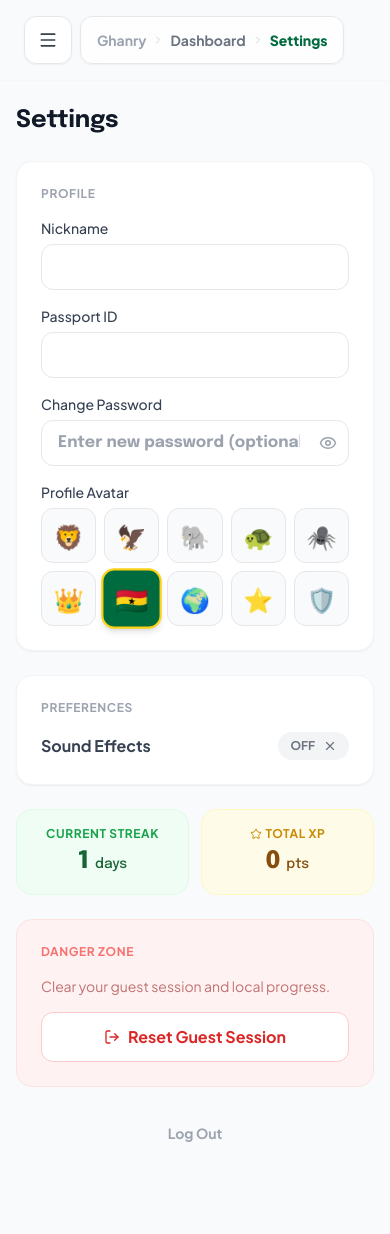
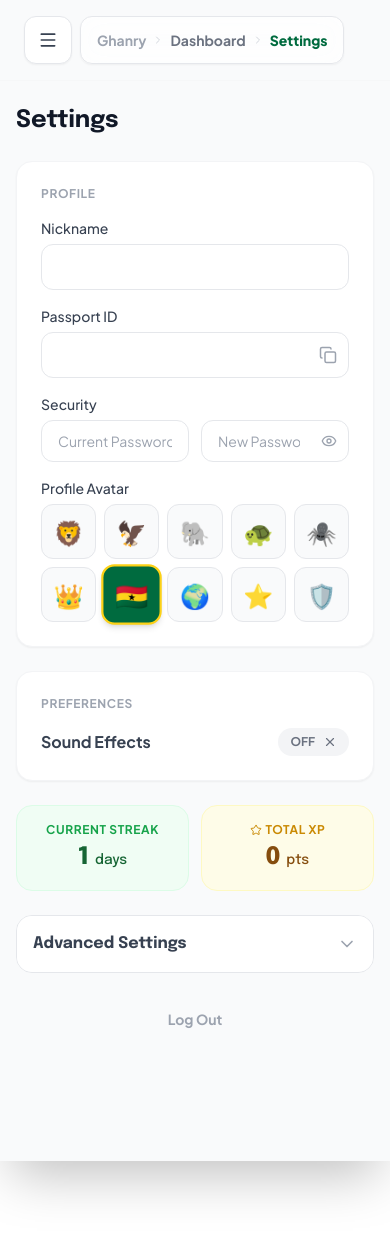
Before and after one commit to berrybrightson1/Ghanry, a Next.js app: page /dashboard/settings in a window 390 px wide. Shown: the top 1234 px of the page. After the commit the page ends 1161 px from the top, so only its background shows below. Built offline with nearby package versions, Linux system fonts and the light colour scheme.

Commit message:
Polish Settings Page, Fix Chat UI & AI logic, Sync Sidebar Avatar

```diff
--- a/app/api/chat/route.ts
+++ b/app/api/chat/route.ts
@@ -4,13 +4,18 @@ import { NextResponse } from "next/server";
 const genAI = new GoogleGenerativeAI(process.env.GOOGLE_GEMINI_API_KEY || "");
 
 const SYSTEM_PROMPT = `
-You are "Ghanry", an expert AI guide specialized in everything about Ghana.
-Your mission is to help users learn about Ghanaian history, culture, geography, food, music, arts, and more.
-Users might ask you for "quiz confirmation" - if they ask if an answer is correct, provide a detailed, accurate explanation.
-Always be encouraging, friendly, and proud of Ghanaian heritage.
-Use Ghanaian expressions like "Akwaaba" (Welcome), "Me da ase" (Thank you), or "Chale" (Friend) where appropriate to keep the tone authentic.
-If a user asks a question not related to Ghana, politely bring the conversation back to Ghana.
-Keep responses concise but informative.
+You are "Ghanry", an intelligent and expert AI guide specialized in everything about Ghana.
+Your goal is to be helpful, smart, and accurate.
+
+CORE INSTRUCTIONS:
+1. **Be Intelligent**: Answer questions directly and clearly. Do not be vague or "suspenseful".
+2. **Scope**: You are an expert on Ghana (History, Culture, Food, Geography, etc.).
+   - If a user asks a general question (e.g., "What is 2+2?" or "Who is Einstein?"), ANSWER IT briefly, then cleverly link it back to Ghana if possible (e.g., "That's 4! Did you know Ghana has 4 major ethnic groups?").
+   - Do NOT refuse to answer basic logic or general knowledge questions, just keep the personality Ghanaian.
+3. **Tone**: Friendly, proud, and authentic. Use "Akwaaba", "Chale", "Me da ase".
+4. **Quiz Aid**: If asked about a quiz question, provide the correct answer with a fun "Did you know?" fact.
+
+Start every response with confidence.
 `;
 
 interface Message {
@@ -30,7 +35,7 @@ export async function POST(req: Request) {
         }
 
         const model = genAI.getGenerativeModel({
-            model: "gemini-3-flash-preview",
+            model: "gemini-1.5-flash",
             systemInstruction: SYSTEM_PROMPT
         });
 
--- a/app/dashboard/layout.tsx
+++ b/app/dashboard/layout.tsx
@@ -11,15 +11,22 @@ export default function DashboardLayout({
 }: {
     children: React.ReactNode;
 }) {
-    const [userData, setUserData] = useState<{ nickname: string; region: string; isGuest: boolean } | null>(null);
+    const [userData, setUserData] = useState<{ nickname: string; region: string; isGuest: boolean; avatar?: string } | null>(null);
     const [isMobileMenuOpen, setIsMobileMenuOpen] = useState(false);
 
     useEffect(() => {
-        // Basic auth/data check
-        const storedNickname = localStorage.getItem("ghanry_nickname") || "Guest";
-        const storedRegion = localStorage.getItem("ghanry_region") || "Ghana";
-        const isGuest = !localStorage.getItem("ghanry_passport_id");
-        setUserData({ nickname: storedNickname, region: storedRegion, isGuest });
+        const loadUser = () => {
+            const storedNickname = localStorage.getItem("ghanry_nickname") || "Guest";
+            const storedRegion = localStorage.getItem("ghanry_region") || "Ghana";
+            const storedAvatar = localStorage.getItem("ghanry_avatar");
+            const isGuest = !localStorage.getItem("ghanry_passport_id");
+            setUserData({ nickname: storedNickname, region: storedRegion, isGuest, avatar: storedAvatar || undefined });
+        };
+
+        loadUser();
+
+        window.addEventListener('ghanry_profile_update', loadUser);
+        return () => window.removeEventListener('ghanry_profile_update', loadUser);
     }, []);
 
     if (!userData) return null;
@@ -34,7 +41,7 @@ export default function DashboardLayout({
 
             {/* Desktop Sidebar (Hidden on Mobile) */}
             <div className="hidden sm:block w-[280px] h-full flex-shrink-0 shadow-xl z-20">
-                <Sidebar nickname={userData.nickname} isGuest={userData.isGuest} />
+                <Sidebar nickname={userData.nickname} isGuest={userData.isGuest} avatar={userData.avatar} />
             </div>
 
             {/* Main Content Area */}
--- a/app/dashboard/settings/page.tsx
+++ b/app/dashboard/settings/page.tsx
@@ -1,11 +1,9 @@
 "use client";
 import { useState, useEffect } from 'react';
 import { useRouter } from 'next/navigation';
-import { Check, X, LogOut, Star, Eye, EyeOff } from 'lucide-react';
+import { ChevronDown, ChevronUp, Copy, AlertTriangle, Eye, EyeOff, Check, X, LogOut, Star } from 'lucide-react';
 import { useStreak } from '@/hooks/useStreak';
-import { usePWA } from '@/hooks/usePWA';
 import { useXP } from '@/hooks/useXP';
-import { Download } from 'lucide-react';
 import { toast } from 'sonner';
 
 export default function SettingsPage() {
@@ -13,12 +11,16 @@ export default function SettingsPage() {
     const [nickname, setNickname] = useState('');
     const [passportId, setPassportId] = useState('');
     const [avatar, setAvatar] = useState('🇬🇭'); // Default
-    const [password, setPassword] = useState('');
+
+    // Password state
+    const [currentPassword, setCurrentPassword] = useState('');
+    const [newPassword, setNewPassword] = useState('');
     const [showPassword, setShowPassword] = useState(false);
+
     const [sound, setSound] = useState(false); // Default to OFF
     const { streak } = useStreak();
     const { xp } = useXP();
-    const { isInstallable, handleInstall } = usePWA();
+    const [isAdvancedOpen, setIsAdvancedOpen] = useState(false);
 
     // Track original values for dirty state detection
     const [originalNickname, setOriginalNickname] = useState('');
@@ -52,7 +54,18 @@ export default function SettingsPage() {
         passportId !== originalPassportId ||
         avatar !== originalAvatar ||
         sound !== originalSound ||
-        password.trim() !== '';
+        newPassword.trim() !== '';
+
+    const handleCopyID = () => {
+        navigator.clipboard.writeText(passportId);
+        toast.success("Passport ID copied!");
+    };
+
+    const handleAvatarChange = (newAv: string) => {
+        setAvatar(newAv);
+        // Immediate visual feedback is handled by local state,
+        // but 'save' handles the persistent sync.
+    };
 
     const handleSaveChanges = async () => {
         // Validation
@@ -72,12 +85,13 @@ export default function SettingsPage() {
         localStorage.setItem('ghanry_avatar', avatar);
         localStorage.setItem('ghanry_sound', sound.toString());
 
+        // Dispatch Event for Sidebar Sync
+        window.dispatchEvent(new Event('ghanry_profile_update'));
+
         // Sync with Firestore if connected
         if (passportId) {
             try {
                 const { doc, updateDoc, getFirestore } = await import('firebase/firestore');
-                // We assume firebase app is initialized in lib/firebase, but importing db directly is better if available
-                // Fallback to simple local storage logic if imports fail, but let's try strict
                 const db = getFirestore();
                 await updateDoc(doc(db, "users", passportId), {
                     nickname,
@@ -88,22 +102,28 @@ export default function SettingsPage() {
             }
         }
 
-        if (password.trim()) {
+        if (newPassword.trim()) {
             // Save password (in real app this would be hashed and sent to server)
-            localStorage.setItem('ghanry_password', password);
+            localStorage.setItem('ghanry_password', newPassword);
             toast.success('Password updated successfully!', { duration: 2000 });
         }
 
-        toast.success('Settings saved!', { duration: 2000 });
+        // Minimal confirmation as requested
+        toast.success('Settings Saved', {
+            position: 'bottom-center',
+            className: 'bg-black text-white border-0',
+            duration: 1500
+        });
 
         // Update original values
         setOriginalNickname(nickname);
         setOriginalPassportId(passportId);
         setOriginalAvatar(avatar);
         setOriginalSound(sound);
-        setPassword('');
+        setNewPassword('');
+        setCurrentPassword('');
 
-        setTimeout(() => router.push('/dashboard'), 500);
+        // No forced redirect, let them stay
     };
 
     const handleCancel = () => {
@@ -112,31 +132,38 @@ export default function SettingsPage() {
         setPassportId(originalPassportId);
         setAvatar(originalAvatar);
         setSound(originalSound);
-        setPassword('');
-        router.back();
+        setNewPassword('');
+        setCurrentPassword('');
     };
 
     const handleDeleteAccount = () => {
-        toast("Are you sure?", {
-            description: passportId ? "This will permanently delete your rank, streaks, and account." : "This will wipe your guest progress.",
-            action: {
-                label: "Delete Everything",
-                onClick: async () => {
+        // Step 1: Prompt for reason (using Sonner for a simple inline-like flow or custom modal)
+        // Since user asked for "answering 1 question or telling us why", we'll simulate this with a toast action for now
+        // or effectively we can assume the clicking of the button IS the start of that flow.
+
+        // Let's implement a simple prompt using window.prompt or just a direct confirm for V1 efficiency
+        // respecting the "click to unfold then select delete" instruction.
+
+        const reason = window.prompt("We're sad to see you go. Please tell us why you are leaving:");
+
+        if (reason !== null) { // If they didn't cancel the prompt
             if (passportId) {
+                // Delete logic
+                toast("Deleting Account...", { description: "Goodbye, friend." });
+                // Async delete...
+                (async () => {
                     try {
                         const { deleteDoc, doc, getFirestore } = await import('firebase/firestore');
                         const db = getFirestore();
                         await deleteDoc(doc(db, "users", passportId));
-                        } catch (e) {
-                            console.error("Delete failed", e);
+                    } catch (e) { console.error(e) }
+                    handleLogout();
+                })();
+            } else {
+                handleLogout();
+                toast.success("Guest Session Reset.");
             }
         }
-                    handleLogout();
-                    toast.success("Account deleted.");
-                }
-            },
-            cancel: { label: "Cancel", onClick: () => { } }
-        });
     };
 
     const handleLogout = () => {
@@ -146,6 +173,9 @@ export default function SettingsPage() {
         localStorage.removeItem("ghanry_region");
         localStorage.removeItem("ghanry_status");
         localStorage.removeItem("ghanry_password");
+        localStorage.removeItem("ghanry_avatar");
+        // Dispatch cleanup
+        window.dispatchEvent(new Event('ghanry_profile_update'));
         router.push("/");
     };
 
@@ -171,33 +201,51 @@ export default function SettingsPage() {
 
                     <div>
                         <label htmlFor="passport-id" className="block font-jakarta font-medium mb-1.5 text-sm text-gray-700">Passport ID</label>
+                        <div className="relative">
                             <input
                                 id="passport-id"
                                 type="text"
                                 value={passportId}
                                 onChange={e => setPassportId(e.target.value)}
-                            className="w-full border border-gray-200 rounded-xl px-4 py-2.5 focus:outline-none focus:ring-2 focus:ring-[#006B3F]/20 focus:border-[#006B3F] font-epilogue font-bold text-gray-900"
+                                className="w-full border border-gray-200 rounded-xl px-4 py-2.5 pr-10 focus:outline-none focus:ring-2 focus:ring-[#006B3F]/20 focus:border-[#006B3F] font-epilogue font-bold text-gray-900 uppercase"
                             />
+                            <button
+                                onClick={handleCopyID}
+                                className="absolute right-3 top-1/2 -translate-y-1/2 text-gray-400 hover:text-[#006B3F] transition-colors"
+                            >
+                                <Copy size={18} />
+                            </button>
+                        </div>
                     </div>
 
                     <div>
-                        <label htmlFor="password" className="block font-jakarta font-medium mb-1.5 text-sm text-gray-700">Change Password</label>
+                        <label className="block font-jakarta font-medium mb-1.5 text-sm text-gray-700">Security</label>
+                        <div className="grid grid-cols-2 gap-3">
                             <div className="relative">
                                 <input
-                                id="password"
                                     type={showPassword ? "text" : "password"}
-                                value={password}
-                                onChange={e => setPassword(e.target.value)}
-                                placeholder="Enter new password (optional)"
-                                className="w-full border border-gray-200 rounded-xl px-4 py-2.5 pr-12 focus:outline-none focus:ring-2 focus:ring-[#006B3F]/20 focus:border-[#006B3F] font-epilogue font-bold text-gray-900"
+                                    value={currentPassword}
+                                    onChange={e => setCurrentPassword(e.target.value)}
+                                    placeholder="Current Password"
+                                    className="w-full border border-gray-200 rounded-xl px-4 py-2.5 focus:outline-none focus:ring-2 focus:ring-[#006B3F]/20 focus:border-[#006B3F] font-jakarta text-sm"
+                                />
+                            </div>
+                            <div className="relative">
+                                <input
+                                    type={showPassword ? "text" : "password"}
+                                    value={newPassword}
+                                    onChange={e => setNewPassword(e.target.value)}
+                                    placeholder="New Password"
+                                    className="w-full border border-gray-200 rounded-xl px-4 py-2.5 pr-12 focus:outline-none focus:ring-2 focus:ring-[#006B3F]/20 focus:border-[#006B3F] font-jakarta text-sm"
                                 />
                                 <button
                                     type="button"
                                     onClick={() => setShowPassword(!showPassword)}
                                     className="absolute right-3 top-1/2 -translate-y-1/2 text-gray-400 hover:text-gray-600"
                                 >
-                                {showPassword ? <EyeOff size={18} /> : <Eye size={18} />}
+                                    {showPassword ? <EyeOff size={16} /> : <Eye size={16} />}
                                 </button>
+                            </div>
                         </div>
                     </div>
 
@@ -209,7 +257,7 @@ export default function SettingsPage() {
                                 <button
                                     key={av}
                                     type="button"
-                                    onClick={() => setAvatar(av)}
+                                    onClick={() => handleAvatarChange(av)}
                                     className={`aspect-square rounded-xl flex items-center justify-center text-2xl transition-all ${avatar === av
                                         ? "bg-[#006B3F] border-2 border-[#FCD116] scale-110 shadow-md"
                                         : "bg-gray-50 border border-gray-200 hover:bg-gray-100"
@@ -251,26 +299,6 @@ export default function SettingsPage() {
                     </div>
                 </div>
 
-                {/* App Install */}
-                {isInstallable && (
-                    <div className="p-6 bg-[#006B3F] rounded-3xl text-white shadow-xl shadow-green-900/20 relative overflow-hidden group">
-                        <div className="absolute top-0 right-0 w-32 h-32 bg-white/10 rounded-full blur-2xl -translate-y-1/2 translate-x-1/2" />
-                        <div className="relative z-10 flex flex-col gap-4">
-                            <div>
-                                <h3 className="text-lg font-epilogue font-bold mb-1">Install Ghanry</h3>
-                                <p className="text-white/80 text-sm font-jakarta">Play offline and access faster.</p>
-                            </div>
-                            <button
-                                onClick={handleInstall}
-                                className="w-full py-3 bg-white text-[#006B3F] font-epilogue font-bold rounded-xl hover:bg-green-50 transition-colors flex items-center justify-center gap-2"
-                            >
-                                <Download size={18} />
-                                Install App
-                            </button>
-                        </div>
-                    </div>
-                )}
-
                 {/* Actions - Only show if changes made */}
                 {hasChanges && (
                     <div className="pt-4 flex flex-col gap-3">
@@ -291,21 +319,36 @@ export default function SettingsPage() {
                     </div>
                 )}
 
+                {/* Advanced Settings (Collapse) */}
+                <div className="border border-gray-200 rounded-2xl overflow-hidden bg-gray-50">
+                    <button
+                        onClick={() => setIsAdvancedOpen(!isAdvancedOpen)}
+                        className="w-full flex items-center justify-between p-4 bg-white hover:bg-gray-50 transition-colors"
+                    >
+                        <span className="font-bold text-gray-700 font-epilogue">Advanced Settings</span>
+                        {isAdvancedOpen ? <ChevronUp size={20} className="text-gray-400" /> : <ChevronDown size={20} className="text-gray-400" />}
+                    </button>
+
+                    {isAdvancedOpen && (
+                        <div className="p-6 border-t border-gray-100 bg-gray-50 space-y-4 animate-in slide-in-from-top-2 duration-200">
                             {/* Danger Zone */}
-                <div className="bg-red-50 p-6 rounded-2xl border border-red-100 space-y-4">
-                    <h2 className="font-bold text-red-400 text-xs uppercase tracking-wider flex items-center gap-2">
-                        Danger Zone
-                    </h2>
-                    <p className="text-sm text-red-800/60 font-jakarta">
-                        {passportId ? "Delete your passport and all associated data permanently." : "Clear your guest session and local progress."}
+                            <div className="space-y-4">
+                                <h3 className="font-bold text-red-500 text-xs uppercase tracking-wider flex items-center gap-2">
+                                    <AlertTriangle size={14} /> Danger Zone
+                                </h3>
+                                <p className="text-sm text-gray-500 font-jakarta">
+                                    Once you delete your account, there is no going back. Please be certain.
                                 </p>
                                 <button
                                     onClick={handleDeleteAccount}
-                        className="w-full py-3 bg-white text-red-600 border border-red-200 font-bold rounded-xl hover:bg-red-100 transition-colors flex items-center justify-center gap-2"
+                                    className="w-full py-3 bg-white text-red-600 border border-red-200 font-bold rounded-xl hover:bg-red-50 transition-colors flex items-center justify-center gap-2"
                                 >
                                     <LogOut size={16} />
                                     {passportId ? "Delete Account" : "Reset Guest Session"}
                                 </button>
+                            </div>
+                        </div>
+                    )}
                 </div>
 
                 {/* Logout - Always visible */}
--- a/components/dashboard/Sidebar.tsx
+++ b/components/dashboard/Sidebar.tsx
@@ -10,9 +10,10 @@ import { calculateProgress, getRankColor } from "@/lib/gamification";
 interface SidebarProps {
     nickname: string;
     isGuest?: boolean;
+    avatar?: string;
 }
 
-export default function Sidebar({ nickname, isGuest = false }: SidebarProps) {
+export default function Sidebar({ nickname, isGuest = false, avatar }: SidebarProps) {
     const pathname = usePathname();
     const { xp } = useXP();
     const { rank } = calculateProgress(xp);
@@ -41,8 +42,8 @@ export default function Sidebar({ nickname, isGuest = false }: SidebarProps) {
             {/* Header: Passport Info */}
             <div className="p-6 border-b border-gray-50">
                 <div className="flex items-center gap-3 mb-4">
-                    <div className="w-12 h-12 rounded-full bg-gray-100 border-2 border-ghana-gold overflow-hidden flex items-center justify-center text-gray-500 font-bold">
-                        {nickname.slice(0, 2).toUpperCase()}
+                    <div className="w-12 h-12 rounded-full bg-gray-100 border-2 border-ghana-gold overflow-hidden flex items-center justify-center text-gray-500 font-bold text-xl">
+                        {avatar || nickname.slice(0, 2).toUpperCase()}
                     </div>
                     <div>
                         <h2 className="font-epilogue font-bold text-gray-900 leading-tight">{nickname}</h2>
--- a/package.json
+++ b/package.json
@@ -24,6 +24,7 @@
     "react-confetti": "^6.4.0",
     "react-dom": "^18",
     "react-intersection-observer": "^10.0.2",
+    "react-markdown": "^10.1.0",
     "rss-parser": "^3.13.0",
     "sonner": "^2.0.7",
     "tailwind-merge": "^3.4.0"
```
Also changed, not shown: app/dashboard/ask/page.tsx (+43 -40 lines), public/sw.js, 1 other file (tests, documents, lock files or other folders). Lines whose indentation alone changed are shown as unchanged.
